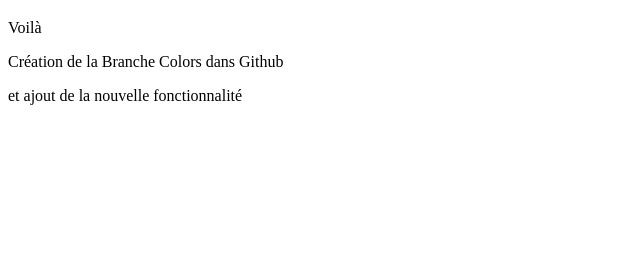
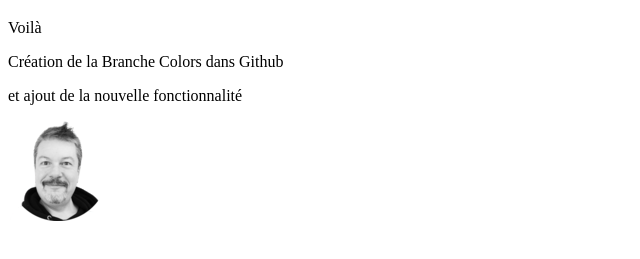
Before and after one commit to Magloin/OpenClassRoomProject, a plain HTML site: page index.html in a window 1280 px wide. Shown: the part 61-320 px from the top of the page, without its empty margins (0-640 px from the left). Drawn offline with Linux system fonts and the light colour scheme.

Commit message:
ajout photo dans le code

```diff
--- a/index.html
+++ b/index.html
@@ -9,5 +9,6 @@
    <p>Voilà  </p>
    <p> Création de la Branche Colors dans Github </p>
    <p> et ajout de la nouvelle fonctionnalité</p>
+   <img src="Sylvain_COUTURIER_Mini3.png">
 </body>
 </html>
```
